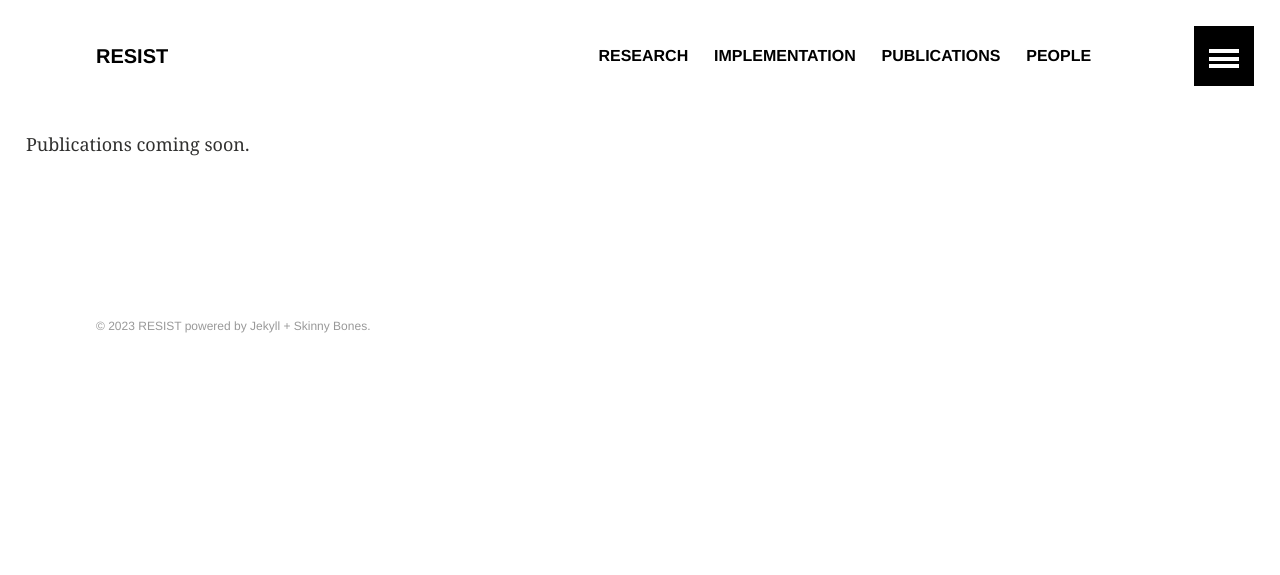
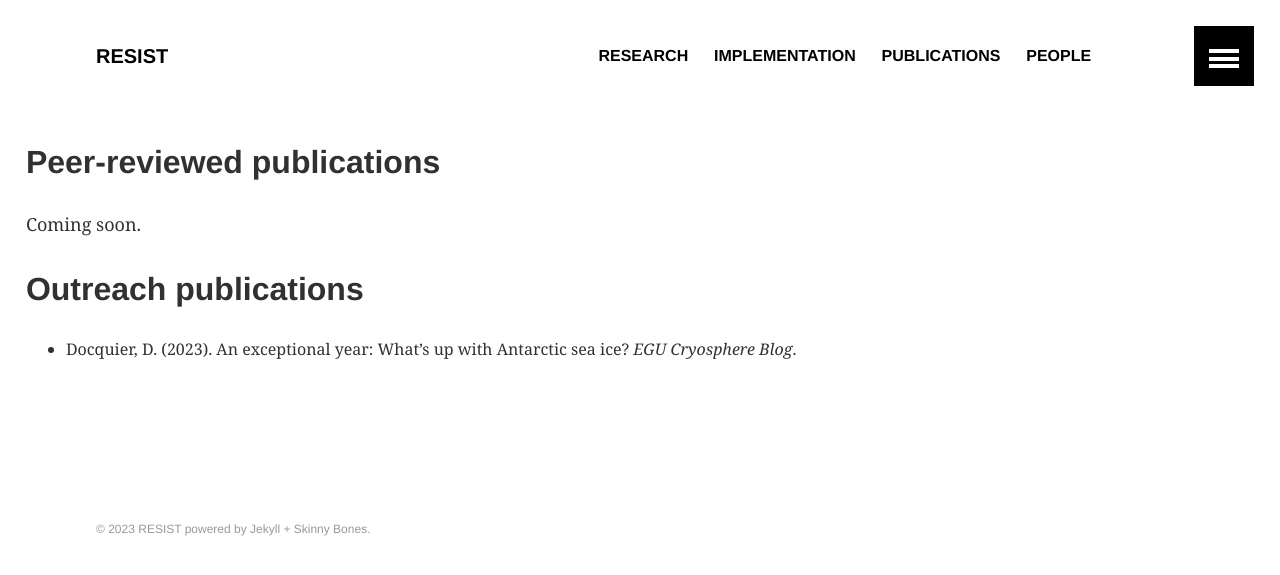
Before and after one commit to resist-impuls/resist-impuls.github.io, a Jekyll site: the page built from publications.md, in a window 1280 px wide. Shown: the top 575 px of the page. Built offline with Jekyll 4.4.1, drawn with Linux system fonts in a browser that asks for light colours; our own code applies the rules of GitHub Pages for plain Markdown files.

Commit message:
Update publications.md

```diff
--- a/publications.md
+++ b/publications.md
@@ -1 +1,7 @@
-Publications coming soon.
+## Peer-reviewed publications
+
+Coming soon.
+
+## Outreach publications
+
+* Docquier, D. (2023). An exceptional year: What's up with Antarctic sea ice? _EGU Cryosphere Blog_.
```
